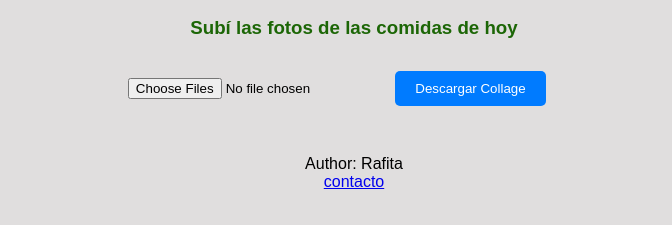
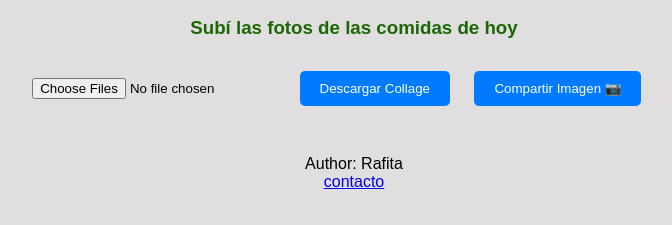
Before and after one commit to rafasanchez14/rafasanchez14.github.io, a website: page index.html in a window 1280 px wide. Shown: the part 131-356 px from the top of the page, without its empty margins (286-958 px from the left). Drawn offline with nearby package versions, Linux system fonts and the light colour scheme.

Commit message:
Update index.html

```diff
--- a/index.html
+++ b/index.html
@@ -13,6 +13,9 @@
         <h3>Subí las fotos de las comidas de hoy</h3>
         <input type="file" id="imageUpload" accept="image/*" multiple>
         <button id="downloadCollage">Descargar Collage</button>
+        <button onclick="shareImage('https://via.placeholder.com/600.jpg')">
+            Compartir Imagen 📷
+        </button>
         <div class="collage-container" id="collageContainer">
             <div class="collage" id="collage"></div>
             <div class="footer-date" id="footerDate"></div>
```
